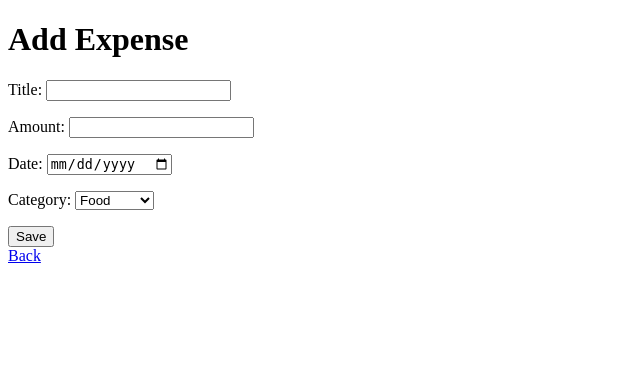
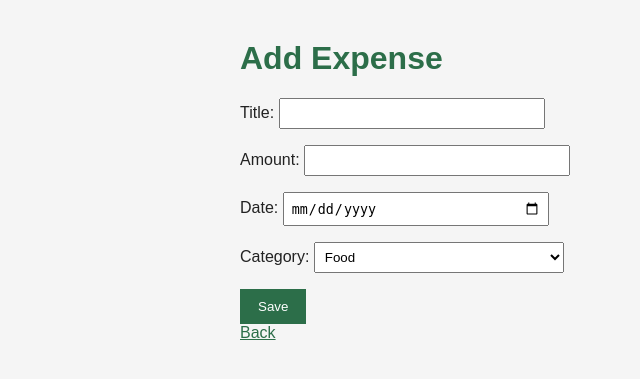
Before and after one commit to soniyakandel/Financetracker_demo, a Flask app: page /add in a window 1280 px wide. Shown: the top 379 px of the page, without its empty margins (0-640 px from the left). Run offline with Flask 3, Linux system fonts and the light colour scheme; tables that the repository leaves empty hold one stand-in row (values such as "Sample post").

Commit message:
added some css

```diff
--- /dev/null
+++ b/Financetracker_demo/static/style.css
@@ -0,0 +1,40 @@
+body {
+    font-family: Arial, sans-serif;
+    max-width: 800px;
+    margin: 40px auto;
+    padding: 0 20px;
+    background: #f5f5f5;
+    color: #222;
+}
+h1 {
+    color: #2c6e49;
+}
+table {
+    width: 100%;
+    border-collapse: collapse;
+    background: #fff;
+    margin-top: 20px;
+}
+th, td {
+    padding: 10px;
+    border-bottom: 1px solid #ddd;
+    text-align: left;
+}
+th {
+    background: #2c6e49;
+    color: #fff;
+}
+a {
+    color: #2c6e49;
+}
+button {
+    background: #2c6e49;
+    color: #fff;
+    border: none;
+    padding: 10px 18px;
+    cursor: pointer;
+}
+input, select {
+    padding: 6px;
+    width: 250px;
+}
--- a/Financetracker_demo/templates/add.html
+++ b/Financetracker_demo/templates/add.html
@@ -2,6 +2,7 @@
 <html>
 <head>
     <title>Add Expense</title>
+    <link rel="stylesheet" href="{{ url_for('static', filename='style.css') }}">
 </head>
 <body>
     <h1>Add Expense</h1>
--- a/Financetracker_demo/templates/edit.html
+++ b/Financetracker_demo/templates/edit.html
@@ -2,6 +2,7 @@
 <html>
 <head>
     <title>Edit Expense</title>
+    <link rel="stylesheet" href="{{ url_for('static', filename='style.css') }}">
 </head>
 <body>
     <h1>Edit Expense</h1>
--- a/Financetracker_demo/templates/index.html
+++ b/Financetracker_demo/templates/index.html
@@ -2,6 +2,7 @@
 <html>
 <head>
     <title>Finance Tracker</title>
+    <link rel="stylesheet" href="{{ url_for('static', filename='style.css') }}">
 </head>
 <body>
     <h1>Finance Tracker</h1>
```
